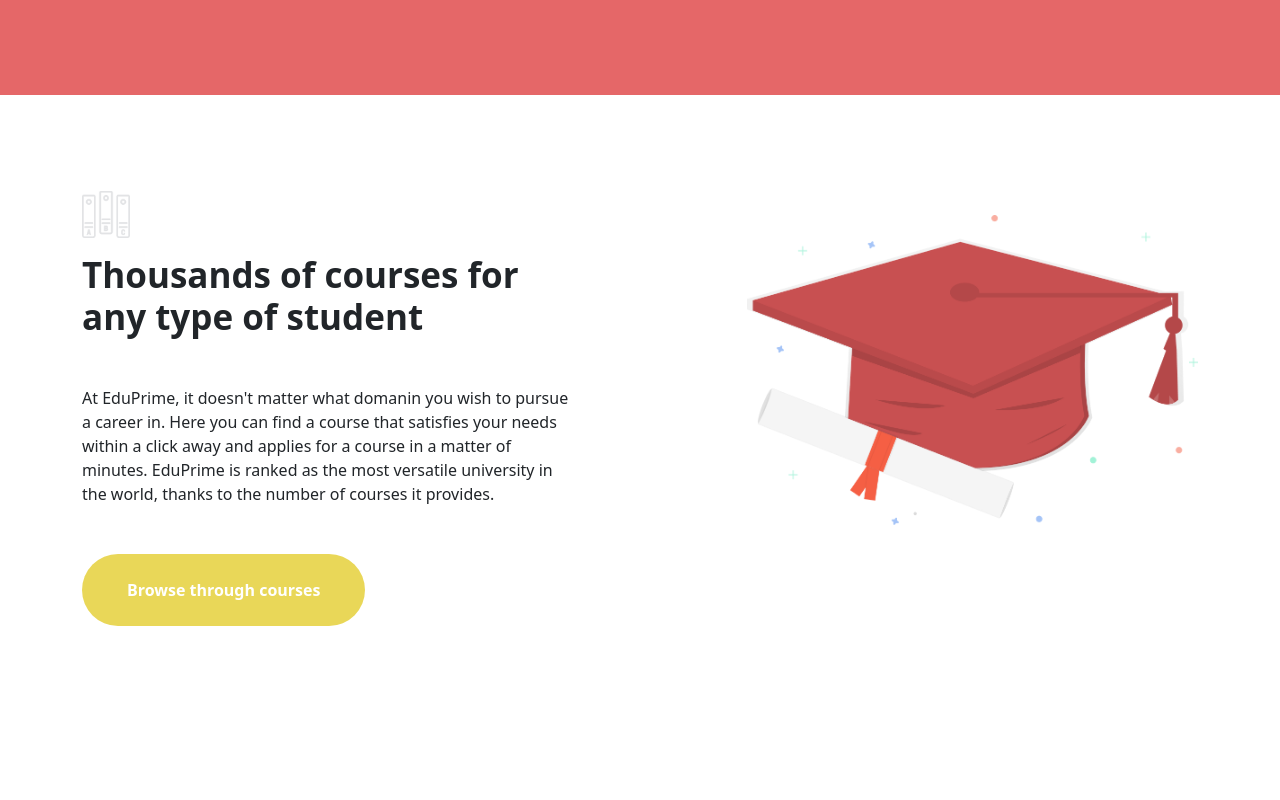
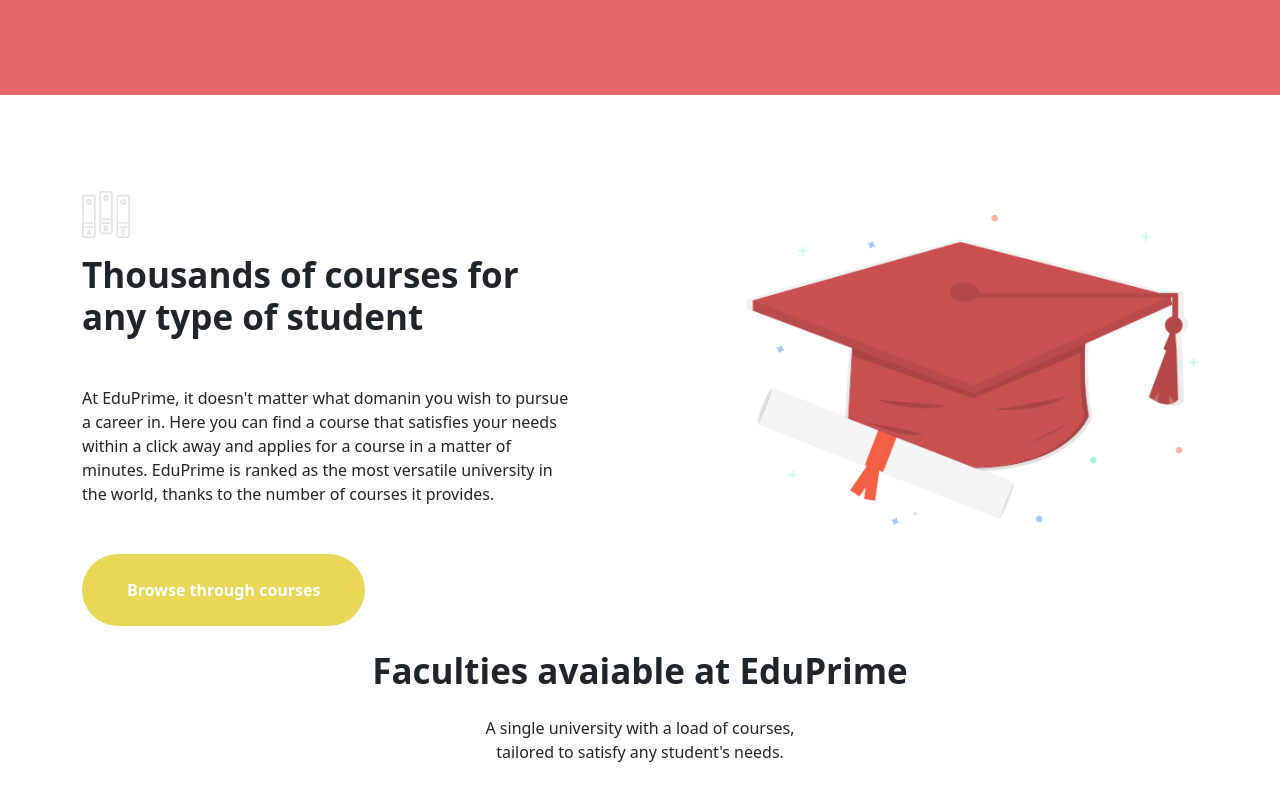
Before and after one commit to Giorgio-24/proj-html-vuejs, a Vue app: page / in a window 1280 px wide. Shown: the part 655-1455 px from the top of the page. Before the commit the page ends 1401 px from the top, so only its background shows below. Built offline with nearby package versions, Linux system fonts and the light colour scheme.

Commit message:
faculties-component-done

```diff
--- a/src/assets/scss/_utils.scss
+++ b/src/assets/scss/_utils.scss
@@ -9,6 +9,7 @@
 
 .font-35{
   font-size: 35px;
+  font-weight: bold;
 }
 
 //^COLORS
--- a/src/components/Faculties.vue
+++ b/src/components/Faculties.vue
@@ -1,5 +1,13 @@
 <template>
-  <section></section>
+  <section>
+    <h2 class="col-12 font-35 text-center font-35 mb-4">
+      Faculties avaiable at EduPrime
+    </h2>
+    <div class="col-4 offset-4 text-center">
+      A single university with a load of courses, tailored to satisfy any
+      student's needs.
+    </div>
+  </section>
 </template>
 
 <script>
```
